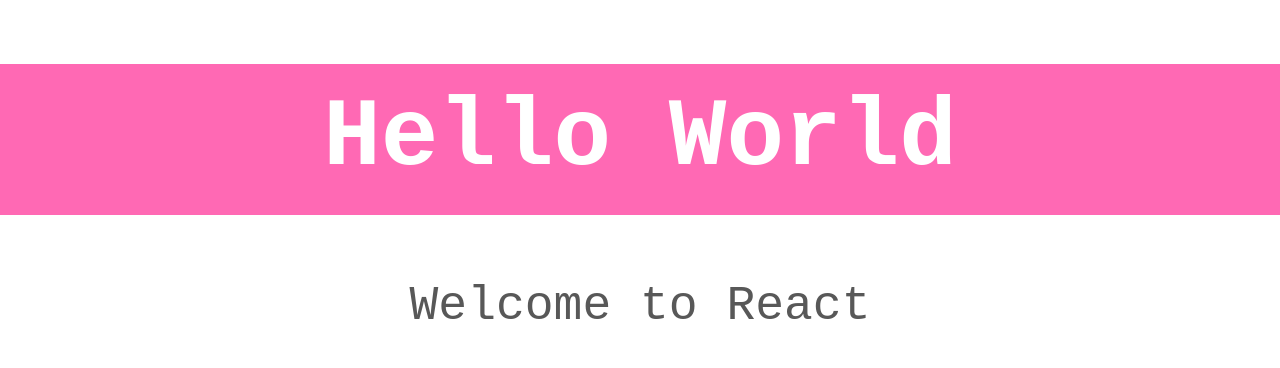
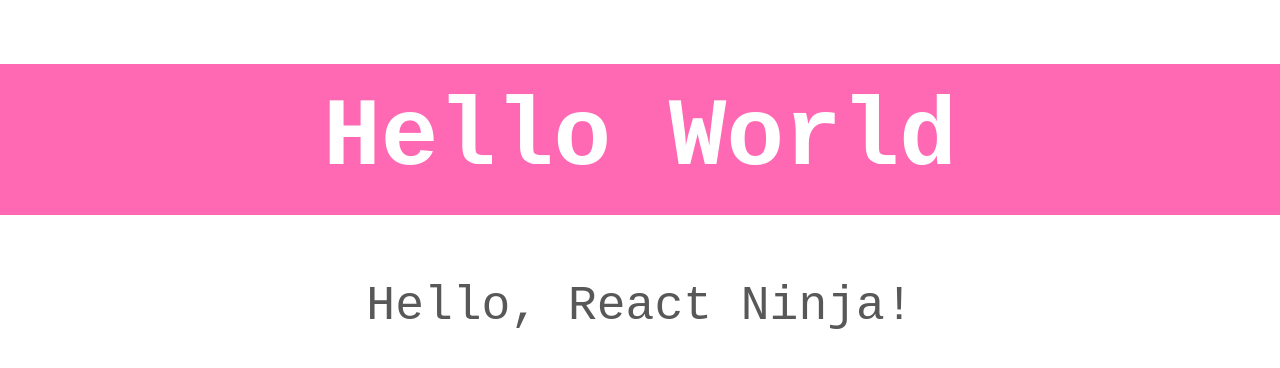
Before and after one commit to DeboraBucci/robo_friends_app, a React (Create React App) app: page / in a window 1280 px wide. Shown: the top 368 px of the page. Built offline with nearby package versions, Linux system fonts and the light colour scheme.

Commit message:
Add property named greetings to Hello component.

```diff
--- a/src/Hello.js
+++ b/src/Hello.js
@@ -6,7 +6,7 @@
     return (
       <div className="f1 tc">
         <h1>Hello World</h1>
-        <p>Welcome to React</p>
+        <p>{this.props.greeting}</p>
       </div>
     );
   }
--- a/src/index.js
+++ b/src/index.js
@@ -5,7 +5,10 @@
 import reportWebVitals from "./reportWebVitals";
 import "tachyons";
 
-ReactDOM.render(<Hello />, document.getElementById("root"));
+ReactDOM.render(
+  <Hello greeting={"Hello, " + "React Ninja!"} />,
+  document.getElementById("root")
+);
 
 // If you want to start measuring performance in your app, pass a function
 // to log results (for example: reportWebVitals(console.log))
```
